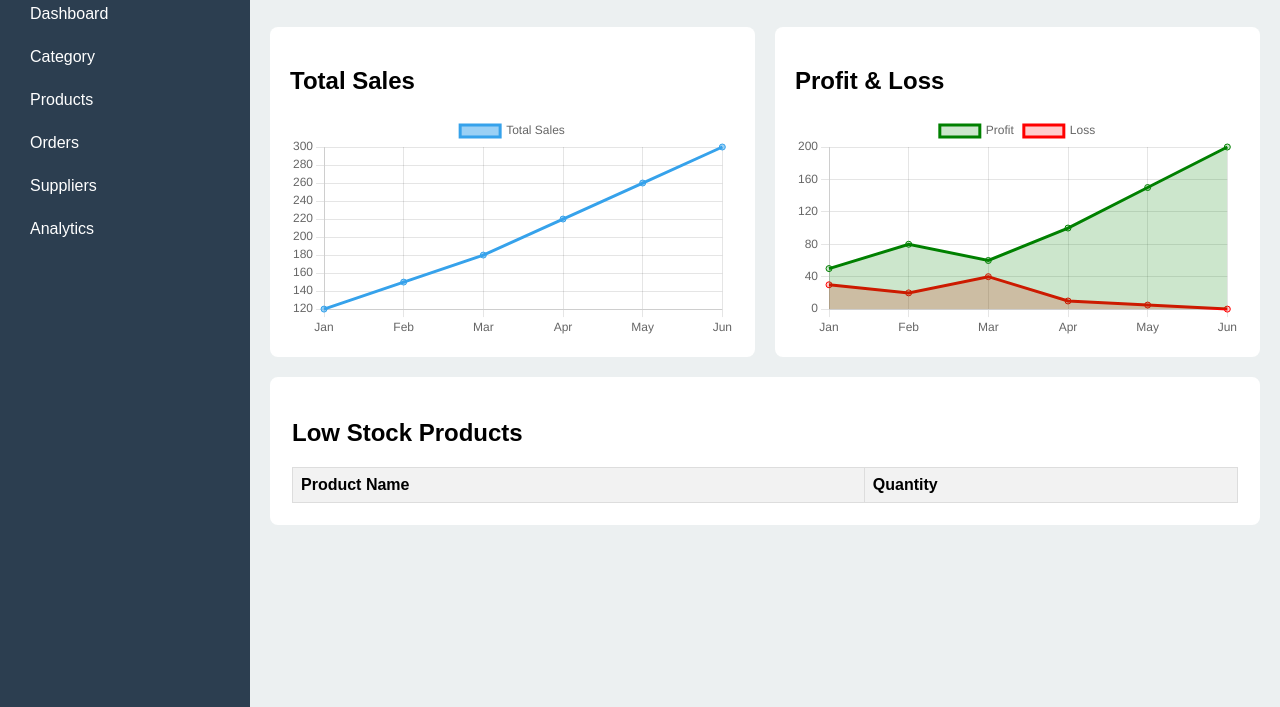
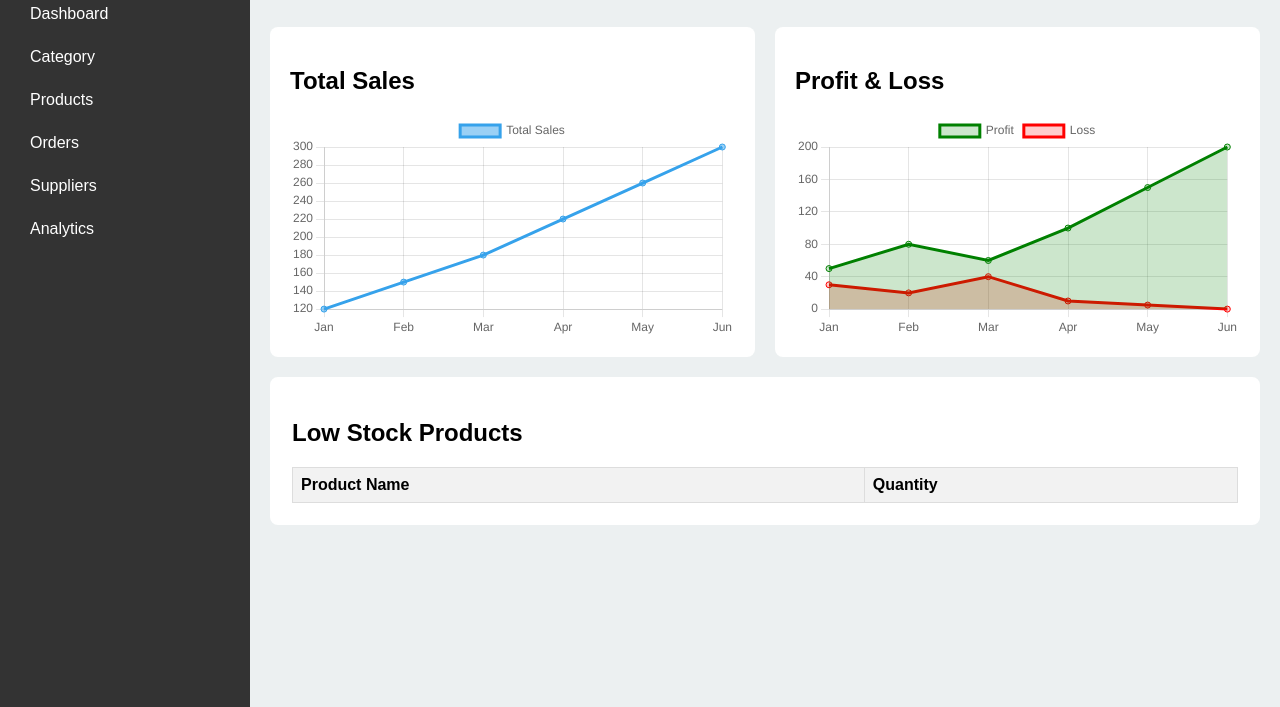
Before and after one commit to arun-subramani-css/Inventory-Management-Portal, a plain HTML site: page index.html in a window 1280 px wide. Shown: the part 93-800 px from the top of the page. Drawn offline with nearby package versions, Linux system fonts and the light colour scheme.

Commit message:
Update styles.css

```diff
--- a/styles.css
+++ b/styles.css
@@ -5,7 +5,7 @@
         }
         .sidebar {
             width: 250px;
-            background-color: #2c3e50;
+            background-color: #333;
             color: white;
             height: 100vh;
             padding: 20px;
```
